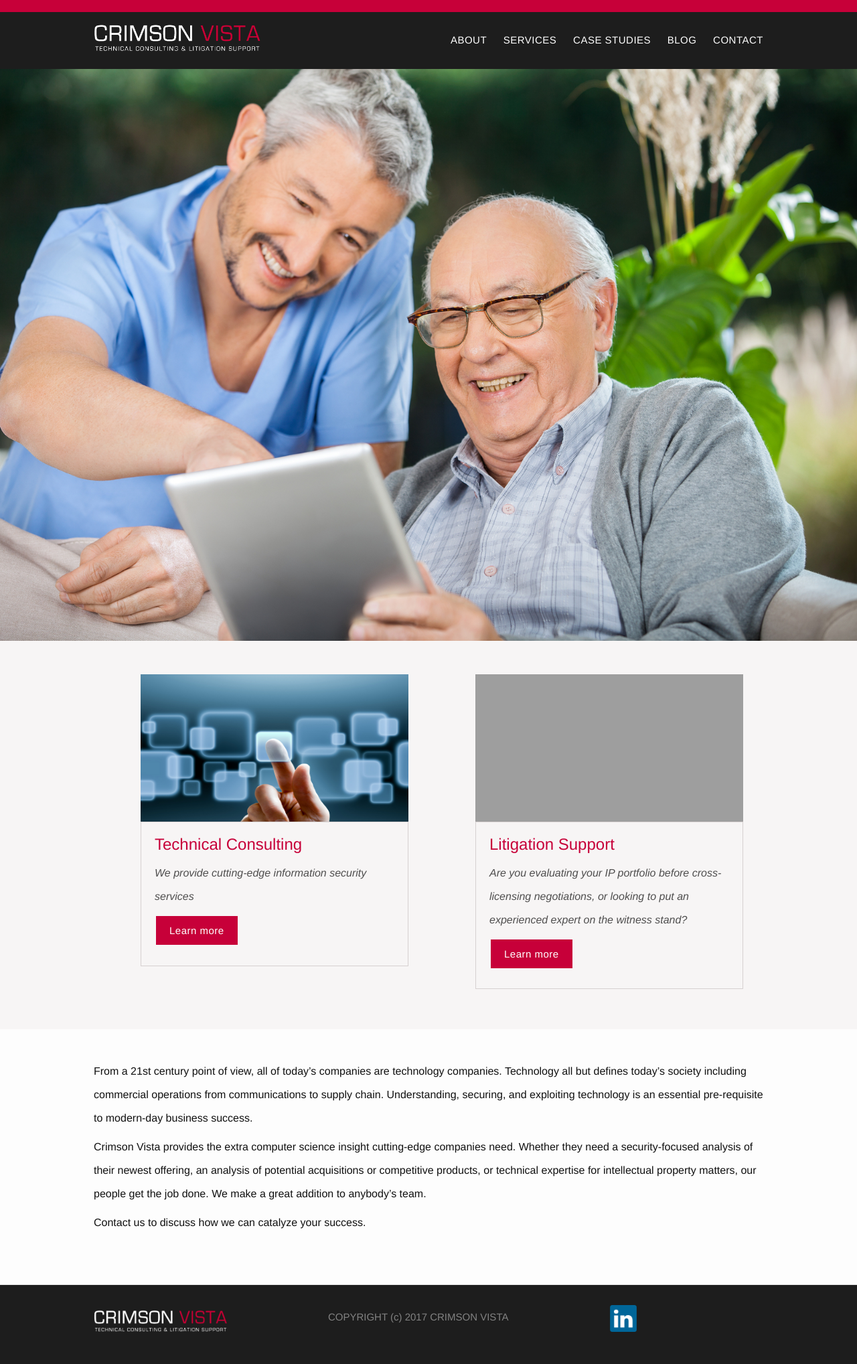
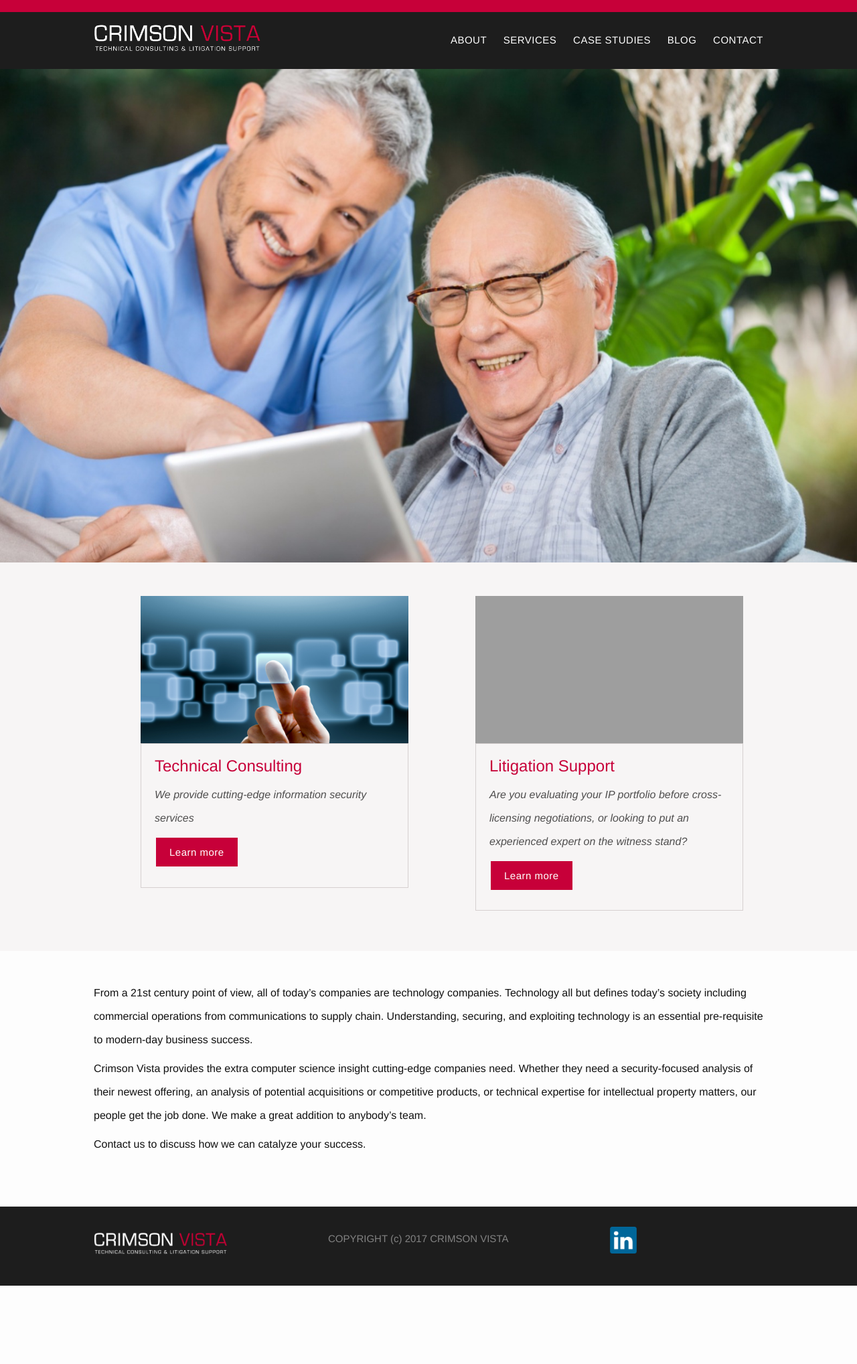
Before and after one commit to vezenwa/vezenwa.github.io, a Jekyll site: the page built from index.md, in a window 1280 px wide. Shown: the whole page at 67% size. Built offline with Jekyll 4.4.1, drawn with Linux system fonts in a browser that asks for light colours; after the commit the page ends 1920 px from its top, so only the background shows below that; grey boxes are pictures that could not be loaded.

Commit message:
Update home.html

```diff
--- a/_layouts/home.html
+++ b/_layouts/home.html
@@ -8,7 +8,7 @@
     {% include header.html %}
 
      <div class="banner">
-        <img class="banner-image" src="/images/nurseapp.jpg">
+        <img class="banner-image" src="/images/nurseapp1.jpg">
      </div>
 
     <!--
```
